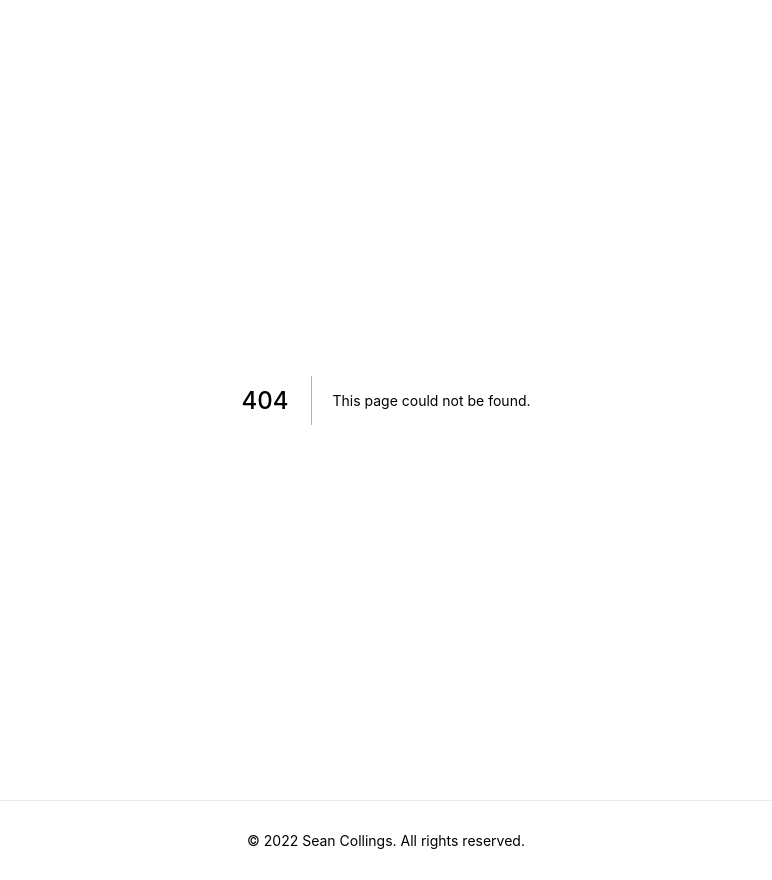
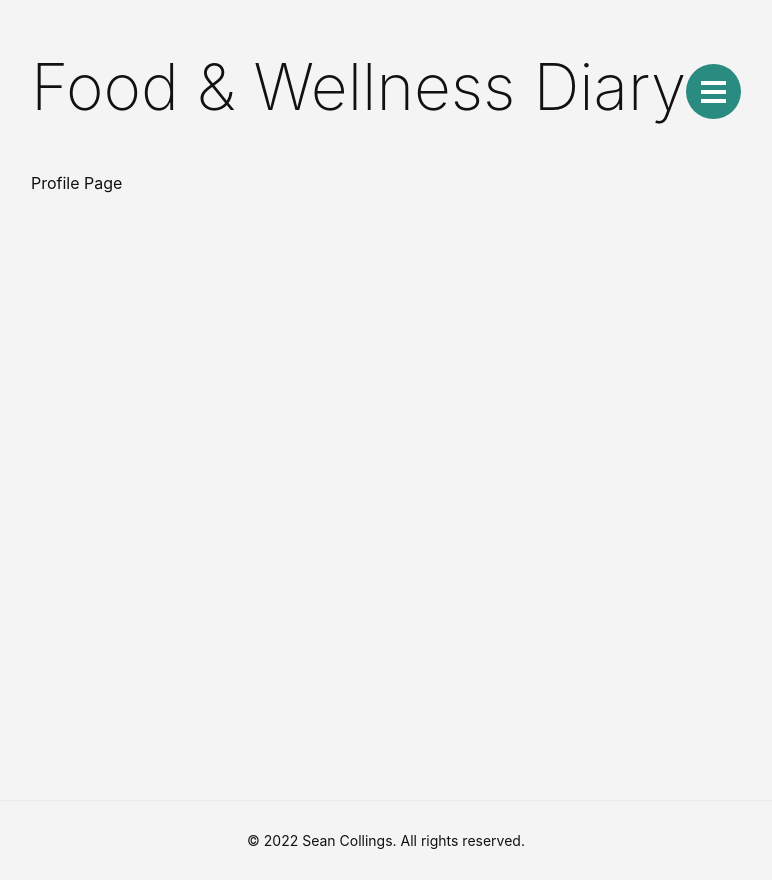
Before and after one commit to SeanCollings/food-diary-client, a Next.js app: page /profile in a window 1280 px wide. Before the commit this address had no page. Shown: the whole page, without its empty margins (254-1026 px from the left). Built offline with nearby package versions, Linux system fonts and the light colour scheme.

Commit message:
feature: add initial profile page

```diff
--- /dev/null
+++ b/pages/profile.tsx
@@ -0,0 +1,13 @@
+import Header from '@components/header';
+import { NextPage } from 'next';
+
+const ProilePage: NextPage = () => {
+  return (
+    <>
+      <Header />
+      <div>Profile Page</div>
+    </>
+  );
+};
+
+export default ProilePage;
```
